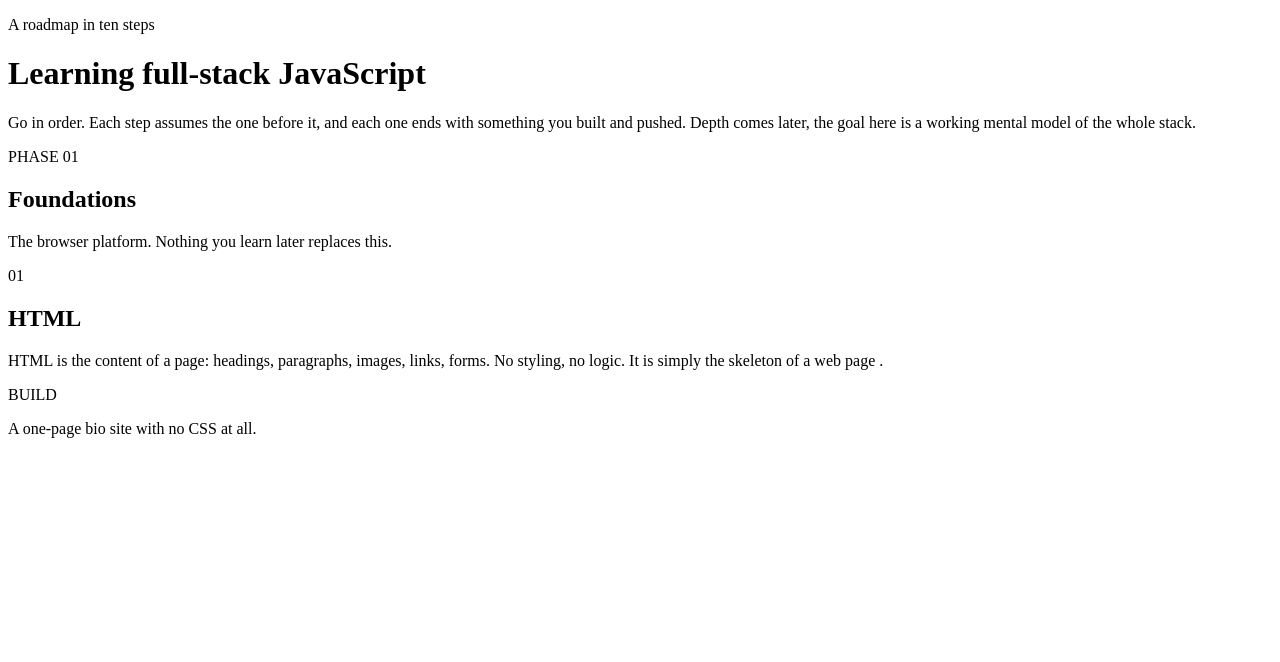
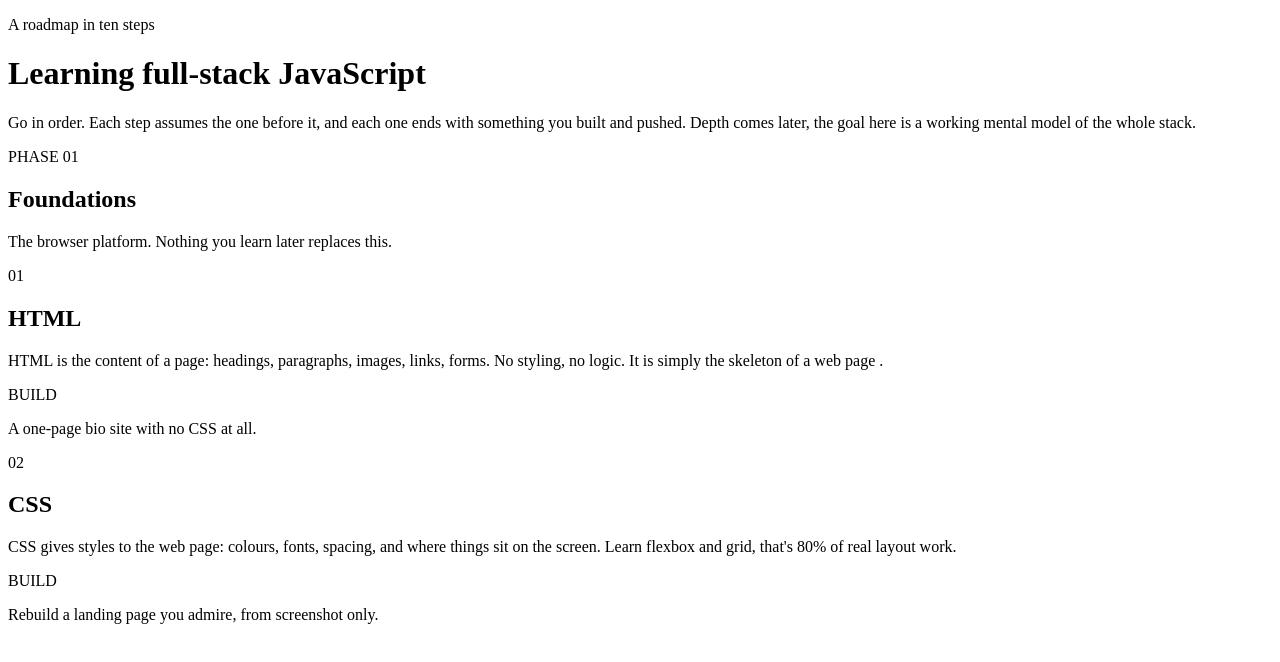
Before and after one commit to AdamKirikisla/learning-fullstack-js, a React (Vite) app in the folder learning-fullstack-js/: page / in a window 1280 px wide. Shown: the top 662 px of the page. Built offline with nearby package versions, Linux system fonts and the light colour scheme.

Commit message:
add CSS card

```diff
--- a/learning-fullstack-js/src/Components/Main/Foundations.jsx
+++ b/learning-fullstack-js/src/Components/Main/Foundations.jsx
@@ -1,4 +1,5 @@
 import HTML from "./Foundations/HTML"
+import CSS from "./Foundations/CSS"
 
 export default function Foundations(){
     return(
@@ -7,6 +8,7 @@ export default function Foundations(){
         <h2>Foundations</h2>
         <p>The browser platform. Nothing you learn later replaces this.</p>
         <HTML />
+        <CSS />
 
 
         </>
--- /dev/null
+++ b/learning-fullstack-js/src/Components/Main/Foundations/CSS.jsx
@@ -0,0 +1,16 @@
+export default function CSS(){
+    return(
+
+        <div className="card">
+            <p>02</p>
+            <h2>CSS</h2>
+            <p>CSS gives styles to the web page: colours, fonts, spacing, and where things sit on the screen.
+                Learn flexbox and grid, that's 80% of real layout work.</p>
+            <span>BUILD</span>
+            <p>Rebuild a landing page you admire, from screenshot only.</p>
+
+
+        </div>
+
+    )
+}
```
